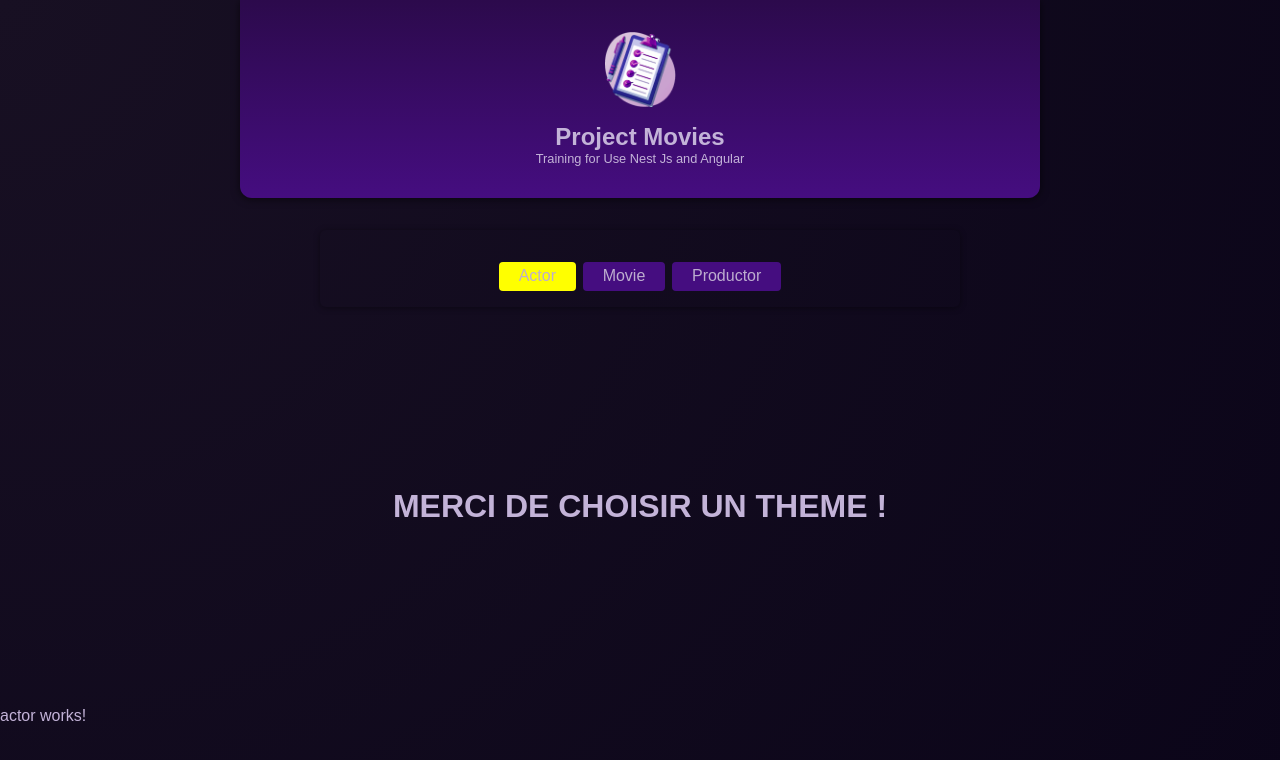
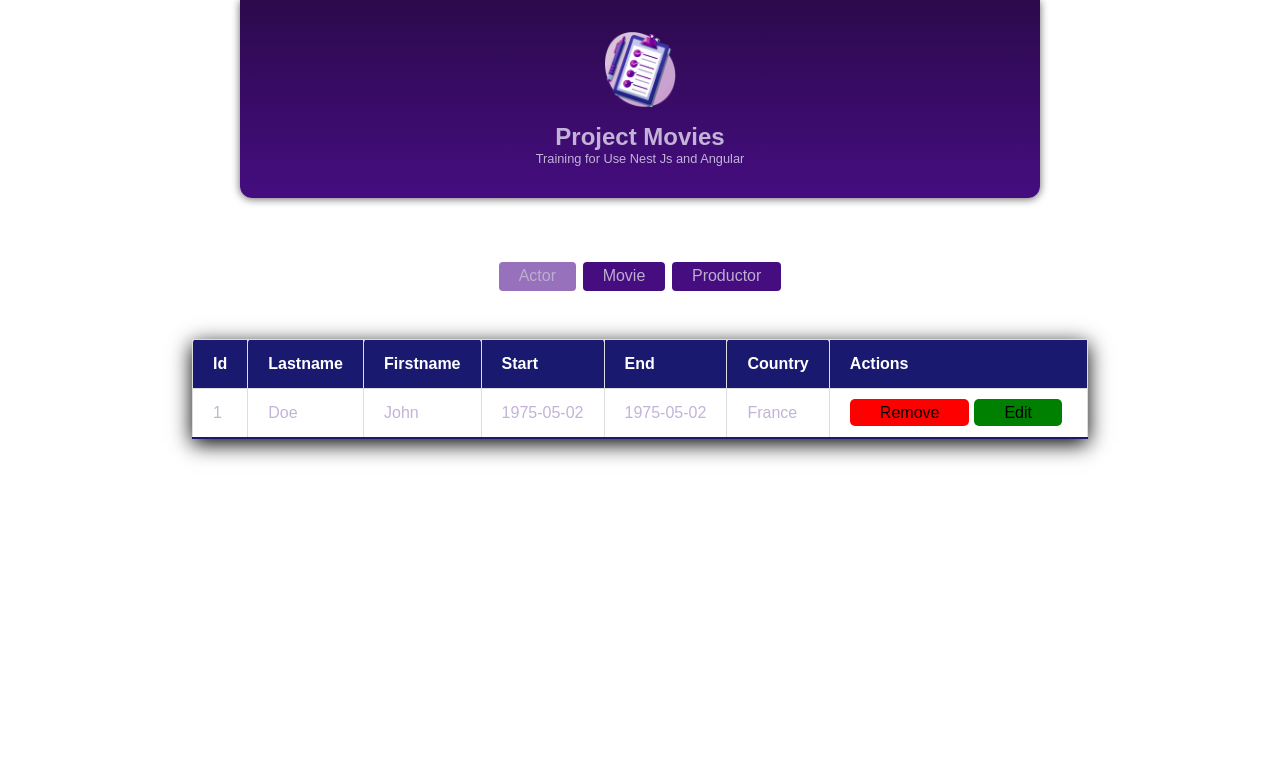
Before and after one commit to davidduranty/movie-projet, an Angular app in the folder frontend/: page /actor in a window 1280 px wide. Shown: the top 760 px of the page. Built offline with nearby package versions, Linux system fonts and the light colour scheme.

Commit message:
feat: finish styles

```diff
--- a/frontend/src/app/app.component.css
+++ b/frontend/src/app/app.component.css
@@ -3,14 +3,13 @@ section {
   max-width: 100%;
   border-radius: 6px;
   border: none;
-  box-shadow: 0 1px 6px rgba(0, 0, 0, 0.4);
   overflow: hidden;
   padding: 1rem;
   top: 5rem;
 }
 
 .actions {
-  margin: 1rem 10rem 0;
+  margin: 1rem 10rem 2rem;
   display: flex;
   justify-content: space-evenly;
   gap: 0.25rem;
@@ -35,13 +34,7 @@ button[type="button"]:active {
   background: #433352;
 }
 
-div {
-  margin: 10rem 0;
-  display: flex;
-  justify-content: center;
-}
-
 .active {
-  background-color: yellow;
+  background-color: #9871bc;
 
 }
--- a/frontend/src/app/app.component.html
+++ b/frontend/src/app/app.component.html
@@ -8,8 +8,6 @@
   </p>
 </section>
 
-<div>
-  <h1>MERCI DE CHOISIR UN THEME !</h1>
-</div>
+
 
 <router-outlet />
--- a/frontend/src/app/components/actor/actor.component.html
+++ b/frontend/src/app/components/actor/actor.component.html
@@ -1 +1,30 @@
-<p>actor works!</p>
+<main>
+  <table>
+    <thead>
+      <tr>
+        <th>Id</th>
+        <th>Lastname</th>
+        <th>Firstname</th>
+        <th>Start</th>
+        <th>End</th>
+        <th>Country</th>
+        <th>Actions</th>
+      </tr>
+    </thead>
+    <tbody>
+      <tr>
+        <td>1</td>
+        <td>Doe</td>
+        <td>John</td>
+        <td>1975-05-02</td>
+        <td>1975-05-02</td>
+        <td>France</td>
+        <td>
+          <span>Remove</span>
+          <span>Edit</span>
+        </td>
+      </tr>
+
+    </tbody>
+  </table>
+</main>
--- a/frontend/src/app/components/movie/movie.component.html
+++ b/frontend/src/app/components/movie/movie.component.html
@@ -1 +1,26 @@
-<p>movie works!</p>
+<main>
+  <table>
+    <thead>
+      <tr>
+        <th>Id</th>
+        <th>Title</th>
+        <th>Date</th>
+        <th>Genre</th>
+        <th>Actions</th>
+      </tr>
+    </thead>
+    <tbody>
+      <tr>
+        <td>1</td>
+        <td>Scream</td>
+        <td>2010/01/01</td>
+        <td>Horreur</td>
+        <td>
+          <span>Remove</span>
+          <span>Edit</span>
+        </td>
+      </tr>
+
+    </tbody>
+  </table>
+</main>
--- a/frontend/src/app/components/productor/productor.component.html
+++ b/frontend/src/app/components/productor/productor.component.html
@@ -1 +1,30 @@
-<p>productor works!</p>
+<main>
+  <table>
+    <thead>
+      <tr>
+        <th>Id</th>
+        <th>Lastname</th>
+        <th>Firstname</th>
+        <th>Start</th>
+        <th>End</th>
+        <th>Age</th>
+        <th>Actions</th>
+      </tr>
+    </thead>
+    <tbody>
+      <tr>
+        <td>1</td>
+        <td>Doe</td>
+        <td>John</td>
+        <td>1975-05-02</td>
+        <td>null</td>
+        <td>49</td>
+        <td>
+          <span>Remove</span>
+          <span>Edit</span>
+        </td>
+      </tr>
+
+    </tbody>
+  </table>
+</main>
--- a/frontend/src/styles.css
+++ b/frontend/src/styles.css
@@ -8,9 +8,76 @@ html {
 
 body {
   font-family: "Poppins", sans-serif;
-  background: radial-gradient(circle at top left, #181023, #0b0519);
+  /* background: radial-gradient(circle at top left, #181023, #0b0519); */
   color: #c3b3d8;
   margin: 0;
   padding: 0;
   height: 100%;
 }
+
+main {
+  background: white;
+  margin: 0 auto;
+  width: 70%;
+
+}
+
+table {
+  table-layout: fixed;
+  min-width: 100%;
+  width: auto;
+  border-collapse: collapse;
+  box-shadow: 0 5px 20px black;
+  cursor: pointer;
+  border: 1px solid #ddd;
+}
+
+thead tr {
+  background: midnightblue;
+  color: #fff;
+  text-align: left;
+}
+
+th,
+td {
+  border-radius: 4px 4px 0 0;
+  padding: 15px 20px;
+}
+
+tbody tr,
+td,
+th {
+  border: 1px solid #ddd;
+}
+
+tbody tr:nth-child(even) {
+  background: #f3f3f3;
+}
+
+tbody tr:last-of-type {
+  border-bottom: 2px solid midnightblue;
+  border-radius: 0 0 20px 4px;
+
+}
+
+thead th:last-child {
+  width: 100px;
+}
+
+span {
+  margin-right: 5px;
+  padding: 5px 30px;
+}
+
+span:nth-child(1) {
+  background: red;
+  color: black;
+  border-radius: 5px;
+
+}
+
+span:nth-child(2) {
+  border-radius: 5px;
+  background: green;
+  color: black;
+}
```
